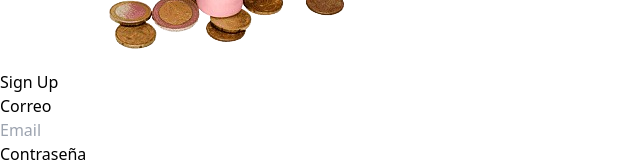
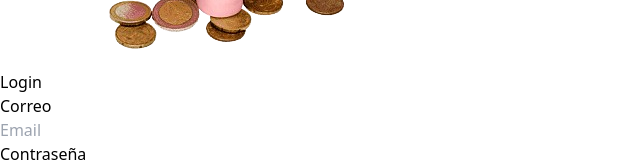
Before and after one commit to oscar2697/BankApp, a React (Vite) app in the folder frontend/: page / in a window 1280 px wide. Shown: the part 247-409 px from the top of the page, without its empty margins (0-640 px from the left). Built offline with nearby package versions, Linux system fonts and the light colour scheme.

Commit message:
Corrigiendo nomre de login

```diff
--- a/frontend/src/components/Login.jsx
+++ b/frontend/src/components/Login.jsx
@@ -19,7 +19,7 @@ const Login = () => {
                 <div className="sm:mx-auto sm:w-full sm:max-w-40">
                     <img className="mx-auto h-4.5 w-auto" src={bank} alt="Your Company"/>
                     <h2 className="mt-4 text-center text-2xl font-bold leading-9 tracking-tight text-gray-900 md:text-2xl dark:text-black">
-                        Sign Up
+                        Login
                     </h2>
                 </div>
 
```
